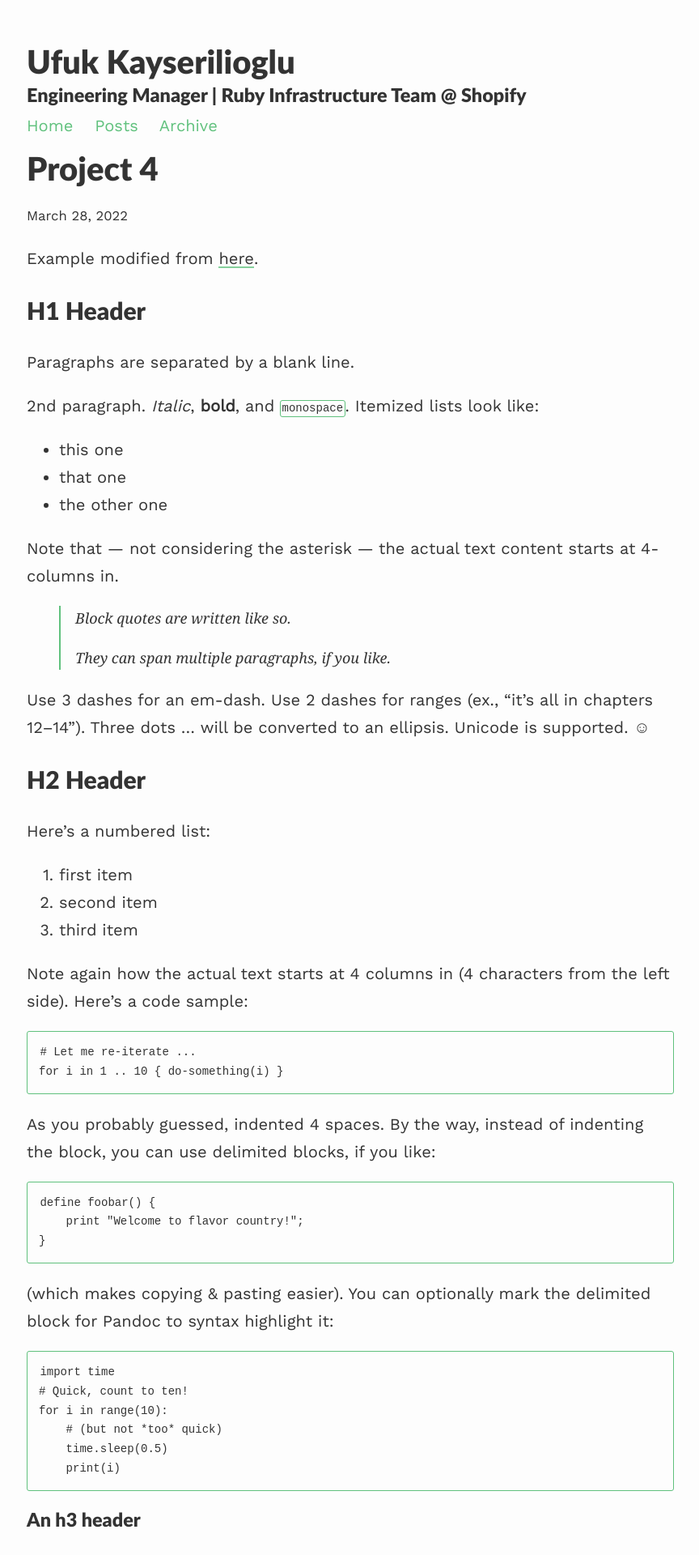
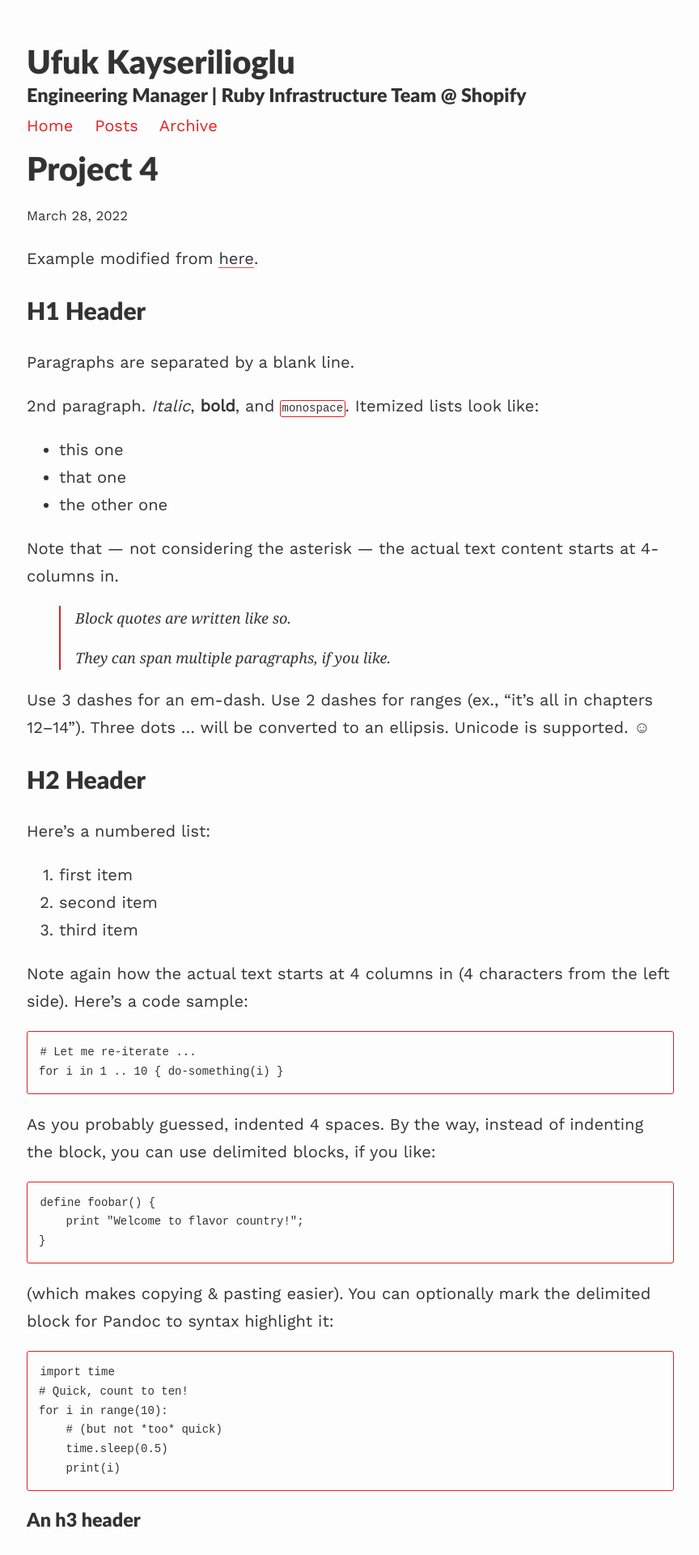
Before and after one commit to paracycle/ufuk.dev, a Jekyll site: the page built from _projects/4_project.md, in a window 1280 px wide. Shown: the top 1920 px of the page at 81% size, without its empty margins (207-1071 px from the left). Built offline with Jekyll 4.4.1, drawn with Linux system fonts in a browser that asks for light colours; nearby versions of some CDN libraries; formulas are drawn with MathJax 3.

Commit message:
Change brand color and link underline style

```diff
--- a/assets/css/_sass/style.scss
+++ b/assets/css/_sass/style.scss
@@ -47,17 +47,17 @@ a {
 p a {
   color: $text-color;
   text-decoration: none;
-  background: -webkit-linear-gradient(transparent 90%, lighten($brand-color, 10%) 10%);
-  background: -moz-linear-gradient(transparent 90%, lighten($brand-color, 10%) 10%);
-  background: linear-gradient(transparent 90%, lighten($brand-color, 10%) 10%);
+  background: -webkit-linear-gradient(transparent 95%, lighten($brand-color, 10%) 5%);
+  background: -moz-linear-gradient(transparent 95%, lighten($brand-color, 10%) 5%);
+  background: linear-gradient(transparent 95%, lighten($brand-color, 10%) 5%);
 
   -webkit-box-shadow: inset 0 0 0 0 lighten($brand-color, 10%);
   box-shadow: inset 0 0 0 0 lighten($brand-color, 10%);
 
 
-  -webkit-transition: box-shadow ease 1s;
-  -moz-transition: box-shadow ease 1s;
-  transition: box-shadow ease 1s;
+  -webkit-transition: box-shadow ease 500ms;
+  -moz-transition: box-shadow ease 500ms;
+  transition: box-shadow ease 500ms;
   &:hover {
     color: lighten($background-color, 50%);
     -webkit-box-shadow: inset 0 -100px 0 0 lighten($brand-color, 10%);
--- a/assets/css/_sass/variables.scss
+++ b/assets/css/_sass/variables.scss
@@ -8,7 +8,7 @@ $spacing-unit:     30px;
 $light-gray: gray;
 $text-color:       #333;
 $background-color: #fdfdfd;
-$brand-color:      #60c17d;
+$brand-color:      #dd2222;
 
 // Color scheme for light
 $body-bg: #fdfdfd;
```
